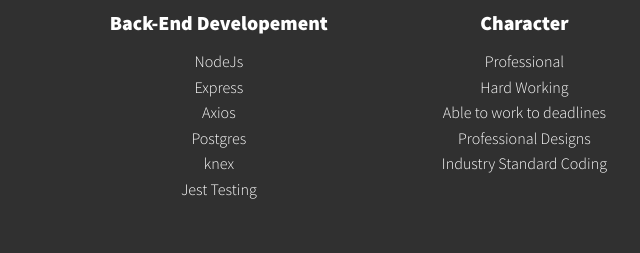
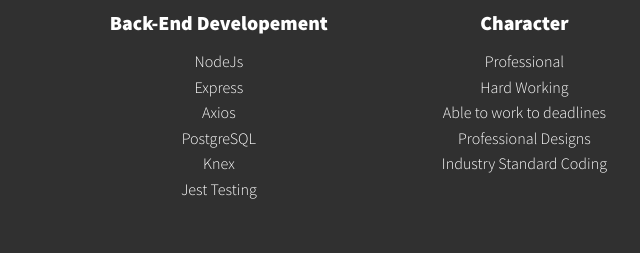
Before and after one commit to jamesgill11/jamesgill.github.io, a plain HTML site: page index.html in a window 1280 px wide. Shown: the part 695-948 px from the top of the page, 451-1091 px from the left. Drawn offline with nearby package versions, Linux system fonts and the light colour scheme.

Commit message:
finalised

```diff
--- a/index.html
+++ b/index.html
@@ -50,7 +50,7 @@
 
                 <div class="service">
                     <h3>Back-End Developement</h3>
-                    <p>NodeJs <br> Express <br> Axios <br> Postgres <br> knex <br> Jest Testing</p>
+                    <p>NodeJs <br> Express <br> Axios <br> PostgreSQL <br> Knex <br> Jest Testing</p>
                 </div><!--/service-->
 
                 <div class="service">
```
